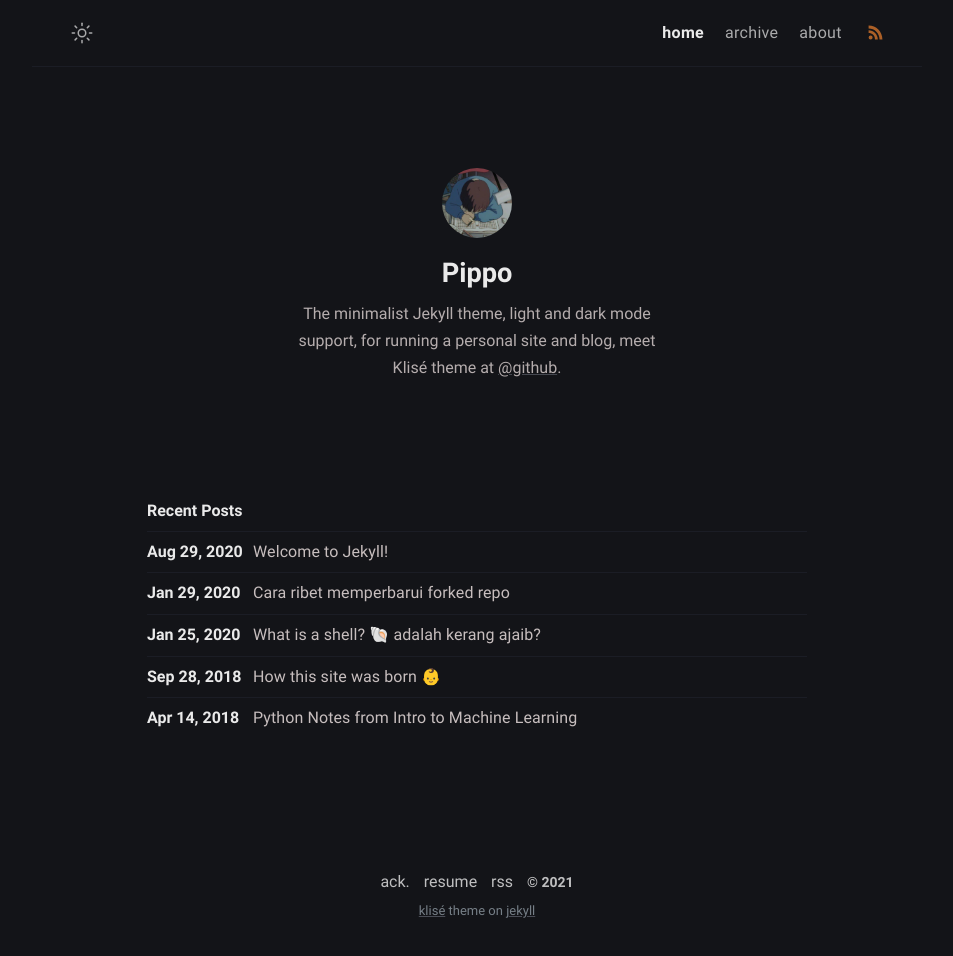
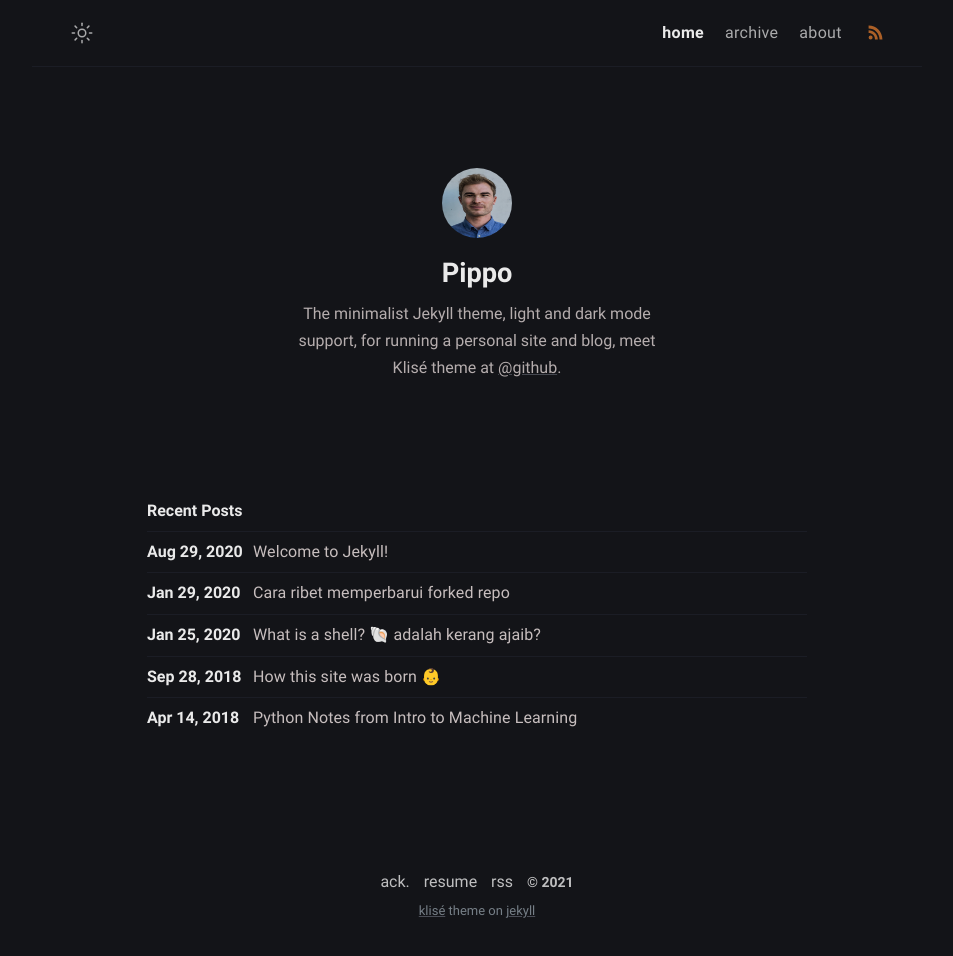
Before and after one commit to pippowie/pippowie.github.io, a Jekyll site: the page built from index.md, in a window 1280 px wide. Shown: the whole page, without its empty margins (163-1116 px from the left). Built offline with Jekyll 4.4.1, drawn with Linux system fonts in a browser that asks for light colours.

Commit message:
_config.yml: updated avatar in author

```diff
--- a/_config.yml
+++ b/_config.yml
@@ -18,7 +18,7 @@ author:
   username: pippowie
   github: pippowie
   twitter: pippowie
-  avatar: /assets/img/avatar.jpg
+  avatar: assets/img/2020_profile_closeup.jpg
 url: ''
 baseurl: ''
 permalink: '/:title/'
```
